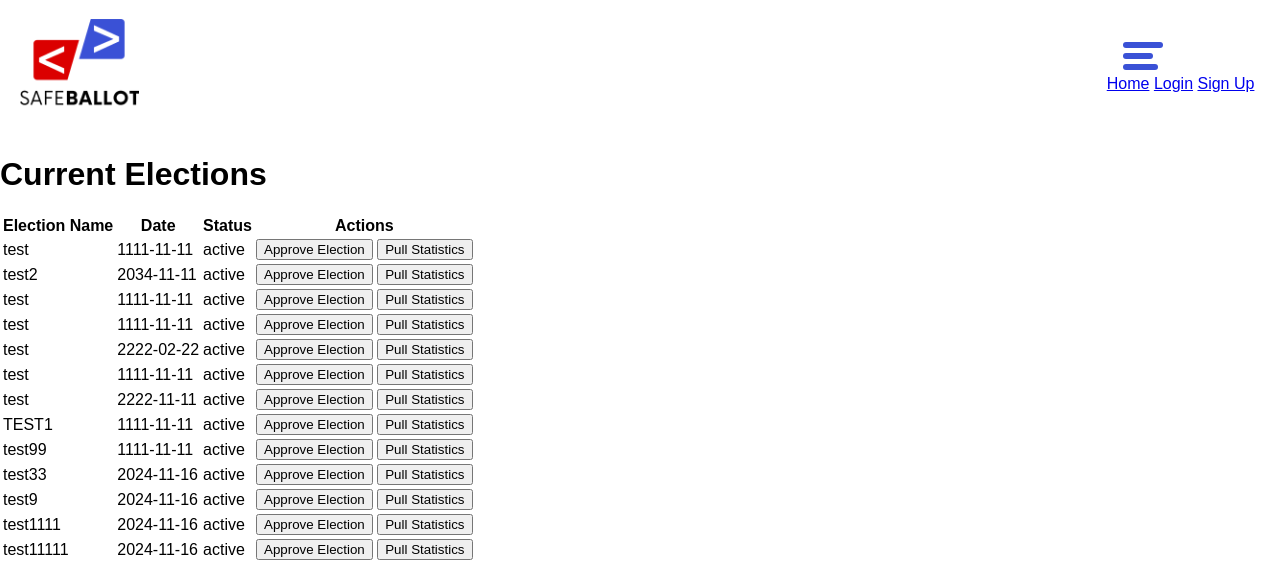
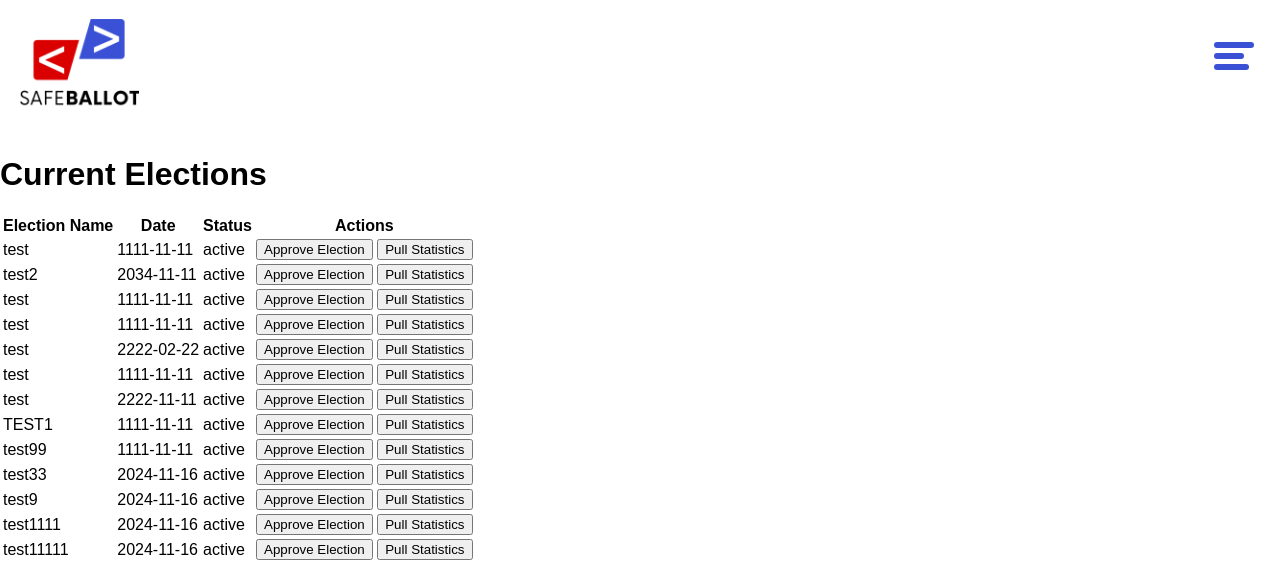
Before and after one commit to embrink/eVoting-Blockchain-System, a Flask app: page /view_electionsAu in a window 1280 px wide. Shown: the top 562 px of the page. Run offline with Flask 3, Linux system fonts and the light colour scheme; data comes from the database, SQL or seed files in the repository; both versions use the stored data as it was after the commit.

Commit message:
new elections and fixed dropdown bar

```diff
--- a/safeballot/templates/statistics.html
+++ b/safeballot/templates/statistics.html
@@ -24,6 +24,8 @@ Version History:
             <tr>
                 <td>{{ candidate[0] }}</td>
                 <td>{{ candidate[1] }}</td>
+                <td>{{ candidate[2] }}</td>
+                <td>{{ candidate[3] }}</td>
             </tr>
         {% endfor %}
     </table>
--- a/safeballot/templates/view_electionsAu.html
+++ b/safeballot/templates/view_electionsAu.html
@@ -68,8 +68,8 @@ Version History:
                 <div class="two"></div>
                 <div class="three"></div>
             </a>
-            <div class="/" style="right: 27px;">
-                <a href="/index">Home</a>
+            <div class="dropdown-content" style="right: 27px;">
+                <a href="/">Home</a>
                 <a href="/login">Login</a>
                 <a href="/signup">Sign Up</a>
             </div>
```
Also changed, not shown: voting_system.db. Lines whose indentation alone changed are shown as unchanged.
